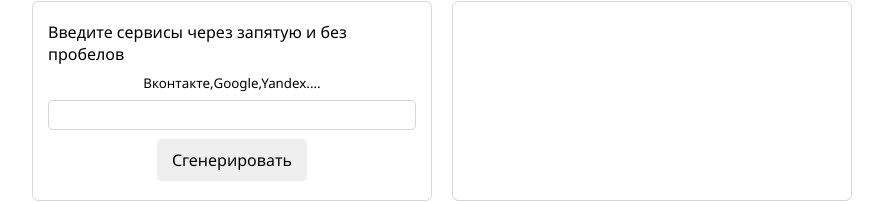
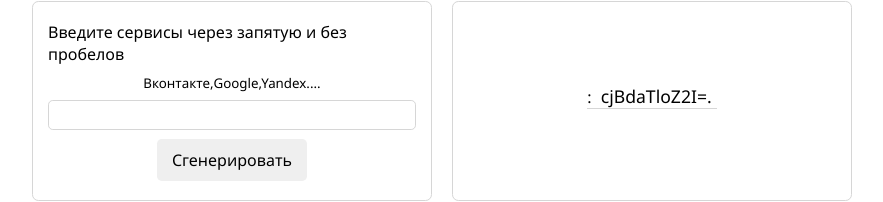
Before and after one commit to BawNer/bawner.github.io, a plain HTML site: page ps/index.html in a window 1280 px wide. Both pictures are taken after a click on the button "Сгенерировать". Shown: the part 299-501 px from the top of the page, without its empty margins (198-1081 px from the left). Drawn offline with Linux system fonts and the light colour scheme.

Commit message:
fix empty variable

```diff
--- a/ps/index.html
+++ b/ps/index.html
@@ -113,7 +113,7 @@
     let appendServices = (services) => {
       let list = document.getElementById("list")
       list.innerHTML = ''
-      if (services.length !== 1) {
+      if (services.length !== 0) {
         for (let obj of services) {
           let newli = document.createElement('li')
           newli.innerHTML = `${obj}: <span class="item">${generateString()}.${window.btoa(obj)}</span>`
```
